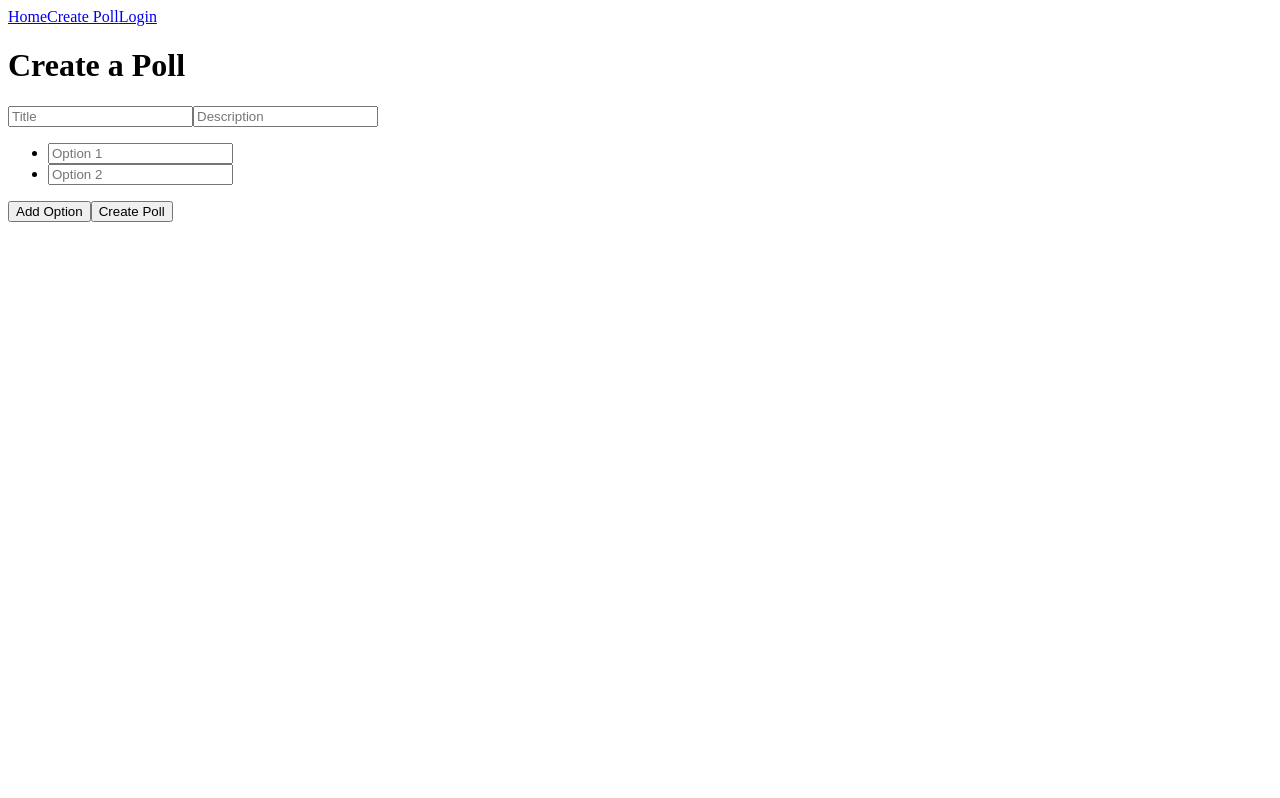
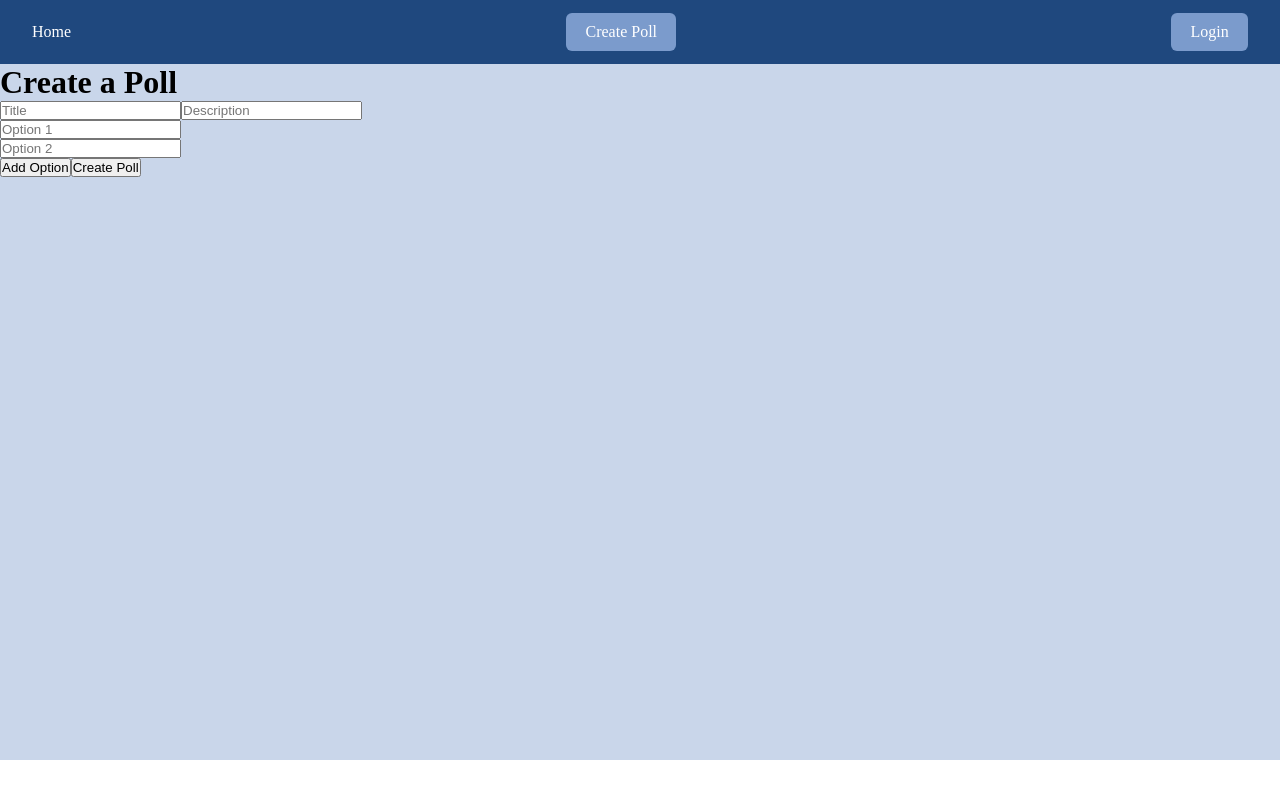
Before and after one commit to capstone-poll-app/capstone-poll-app-frontend, a React (Vite) app in the folder polling-app/: page /polls/new in a window 1280 px wide. Built offline with nearby package versions, Linux system fonts and the light colour scheme.

Commit message:
commit: added nav styles

```diff
--- a/polling-app/src/components/Navbar.jsx
+++ b/polling-app/src/components/Navbar.jsx
@@ -2,10 +2,10 @@ import { NavLink } from "react-router";
 
 function Navbar() {
     return (
-        <nav>
-            <NavLink to="/" end>Home</NavLink>
-            <NavLink to="/polls/new" end>Create Poll</NavLink>
-            <NavLink>Login</NavLink>
+        <nav className="nav">
+            <NavLink className="nav-item" to="/" end>Home</NavLink>
+            <NavLink className="nav-item link-button" to="/polls/new" end>Create Poll</NavLink>
+            <NavLink className="nav-item link-button">Login</NavLink>
         </nav>
     )
 }
--- a/polling-app/src/styles.css
+++ b/polling-app/src/styles.css
@@ -1 +1,54 @@
-/*# sourceMappingURL=styles.css.map */
+*, *::before, *::after {
+  margin: 0;
+  padding: 0;
+  box-sizing: border-box;
+}
+
+.nav {
+  background-color: #1F487E;
+  height: 5vh;
+  display: flex;
+  flex-direction: row;
+  padding: 2rem;
+  justify-content: space-between;
+  align-items: center;
+}
+.nav .nav-item {
+  text-decoration: none;
+  color: white;
+}
+
+.link-button {
+  text-decoration: none;
+  display: inline-flex;
+  align-items: center;
+  justify-content: center;
+  gap: 0.5em;
+  padding: 0.6em 1.2em;
+  color: white;
+  background-color: #7B9BCC;
+  border-radius: 6px;
+  font-weight: 500;
+  font-size: 1rem;
+  text-align: center;
+  cursor: pointer;
+  border: none;
+  transition: background-color 0.2s ease, transform 0.1s ease;
+}
+.link-button:hover {
+  background-color: #C4B7CB;
+  text-decoration: none;
+  color: #1F487E;
+}
+.link-button:active {
+  transform: scale(0.98);
+}
+.link-button:focus-visible {
+  outline: 2px solid #93c5fd;
+  outline-offset: 2px;
+}
+
+.app {
+  background-color: #C9D6EA;
+  height: 95vh;
+}/*# sourceMappingURL=styles.css.map */
--- a/polling-app/src/styles.scss
+++ b/polling-app/src/styles.scss
@@ -0,0 +1,63 @@
+*, *::before,*::after{
+    margin: 0;
+    padding: 0;
+    box-sizing: border-box;
+}
+
+.nav{
+    background-color: #1F487E;
+    height: 5vh;
+    display: flex;
+    flex-direction: row;
+
+    padding: 2rem;
+
+    justify-content: space-between;
+    align-items: center;
+
+    .nav-item{
+        text-decoration: none;
+        color: white;
+    }
+}
+
+.link-button {
+    text-decoration: none;
+    display: inline-flex;
+    align-items: center;
+    justify-content: center;
+
+    gap: 0.5em;
+    padding: 0.6em 1.2em;
+
+    color: white;
+    background-color: #7B9BCC;
+
+    border-radius: 6px;
+    font-weight: 500;
+    font-size: 1rem;
+    text-align: center;
+    cursor: pointer;
+    border: none;
+    transition: background-color 0.2s ease, transform 0.1s ease;
+
+    &:hover {
+        background-color: #C4B7CB;
+        text-decoration: none;
+        color: #1F487E;
+    }
+
+    &:active {
+        transform: scale(0.98);
+    }
+
+    &:focus-visible {
+        outline: 2px solid #93c5fd;
+        outline-offset: 2px;
+    }
+}
+
+.app{
+    background-color: #C9D6EA;
+    height: 95vh;
+}
```
Also changed, not shown: 1 other file (tests, documents, lock files or other folders).
